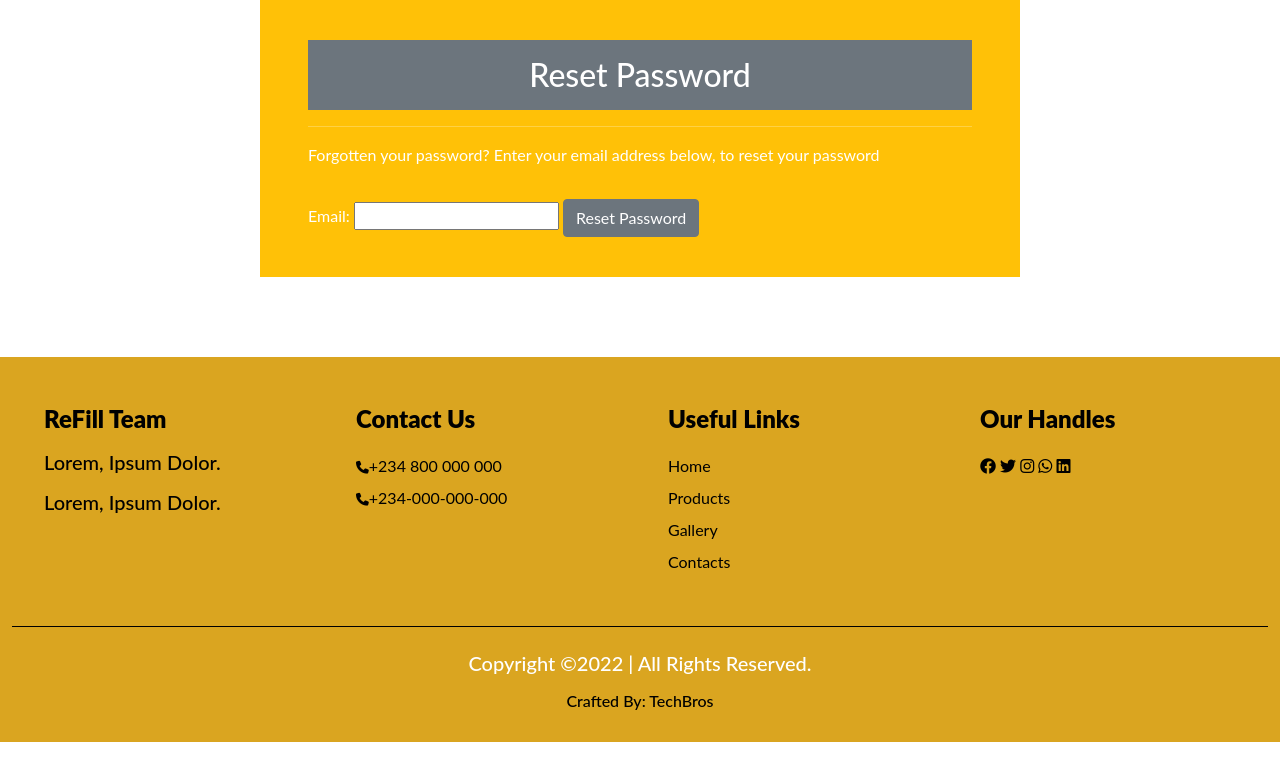
After one commit to ChristopherAmah/chaw, a Django app: page /password_reset in a window 1280 px wide. The commit adds this page. Shown: the top 781 px of the page. Run offline with Django 4.2, Linux system fonts and the light colour scheme; data comes from the database, SQL or seed files in the repository; both versions use the stored data as it was after the commit; some libraries are stand-ins or nearby versions.

Commit message:
password reset

```diff
--- a/chaw/urls.py
+++ b/chaw/urls.py
@@ -17,10 +17,14 @@ from django.contrib import admin
 from django.urls import path,include
 from django.conf.urls.static import static
 from django.conf import settings
+from django.contrib.auth import views as auth_views
 
 urlpatterns = [
     path('techbro/', admin.site.urls),
     path('', include('techbro.urls')),
+    path('password_reset/done', auth_views.PasswordResetDoneView.as_view(template_name='password/password_reset_done.html'), name='password_reset_done'),
+    path('reset/<uidb64>/<token>/', auth_views.PasswordResetConfirmView.as_view(template_name='password/password_reset_confirm.html'), name='password_reset_confirm'),
+    path('reset/done', auth_views.PasswordResetCompleteView.as_view(template_name='password/password_reset_complete.html'), name='password_reset_complete'),
 ]
 if settings.DEBUG:
     urlpatterns += static(settings.STATIC_URL, document_root=settings.STATIC_ROOT)
--- /dev/null
+++ b/techbro/templates/password/password_reset.html
@@ -0,0 +1,29 @@
+{% extends 'base.html' %}
+
+
+{% block title %} Reset password {% endblock title %}
+<!-- header  -->
+{% block header %}{% endblock header %}
+<!-- header  -->
+
+{% block content %}
+{% comment %} reset password {% endcomment %}
+<div class="container">
+    <div class="row justify-content-center">
+        <div class="col-10 col-sm-8 bg-warning py-4 px-5 text-white">
+            <h2 class="mt-3 bg-secondary text-center py-3 px-5">Reset Password</h2>
+            <hr>
+            <p>Forgotten your password? Enter your email address below, to reset your password</p>
+            <form class="bg-warning" method="POST">
+                {% csrf_token %}
+                {{ password_reset_form }}
+                <button class="btn btn-secondary text-white my-3" type="submit">Reset Password</button>
+            </form>
+        </div>
+    </div>
+</div>
+{% endblock content %}
+
+<!--- footer -->
+{% block footer %} {% include 'footer.html' %}{% endblock footer %}
+<!--- footer done -->
--- a/techbro/templates/signin.html
+++ b/techbro/templates/signin.html
@@ -29,6 +29,7 @@
                 <button type="submit" class="btn-secondary mt-3 ms-auto">LogIn</button>
             </div>
         </form>
+        <a class="btn btn-warning text-white my-3" href="{% url 'password_reset' %}">Forgot Password?</a>
     </div>
 </div>
 {% endblock content %}
--- a/techbro/urls.py
+++ b/techbro/urls.py
@@ -4,6 +4,7 @@ from .views import *
 
 urlpatterns = [
     path('', index, name='index'),
+    path('password_reset', password_reset_request, name='password_reset'),
     path('contact', contactt, name='contact'),
     path('all_food', all_food, name='all_food'),
     path('categories', categories, name='categories'),
--- a/techbro/views.py
+++ b/techbro/views.py
@@ -1,3 +1,4 @@
+import re
 import requests
 import json
 import uuid
@@ -21,6 +22,17 @@ from cart.models import * #import all models from models.py file here
 from techbro.forms import SignupForm
 from dashboard.forms import ProfileUpdateForm
 
+# password reset modules
+from django.core.mail import send_mail, BadHeaderError
+from django.contrib.auth.forms import PasswordResetForm
+from django.contrib.auth.models import User
+from django.template.loader import render_to_string
+from django.db.models.query_utils import Q
+from django.utils.http import urlsafe_base64_encode
+from django.contrib.auth.tokens import default_token_generator
+from django.utils.encoding import force_bytes
+# password reset modules
+
 # Create your views here.
 def index(request):
     #query the Database to pull objects out
@@ -39,6 +51,36 @@ def index(request):
     }
 
     return render(request, 'index.html', context)
+
+def password_reset_request(request):
+    if request.method == "POST":
+        password_reset_form = PasswordResetForm(request.POST)
+        if password_reset_form.is_valid():
+            data = password_reset_form.cleaned_data['email']
+            associated_users = User.objects.filter(Q(email=data))
+            if associated_users.exists():
+                for user in associated_users:
+                    subject = "Password Reset Requested"
+                    email_template_name = "password/password_reset_email.txt"
+                    c = {
+                        "email":user.email,
+                        "domain":'127.0.0.1:8000',
+                        'site_name':'Refill',
+                        "uid": urlsafe_base64_encode(force_bytes(user.pk)),
+                        'user': user,
+                        "token": default_token_generator.make_token(user),
+                        "protocol": "http",
+                    }
+                    email = render_to_string(email_template_name, c)
+                    try:
+                        send_mail(subject, email, 'christopheramah1@gmail.com', [user.email], fail_silently=False)
+                    except BadHeaderError:
+                        return HttpResponse('Invalid header found.')
+                    return redirect("password_reset/done")
+    password_reset_form =PasswordResetForm()
+    return render(request=request, template_name="password/password_reset.html", context={
+        "password_reset_form":password_reset_form
+    })
 
 def contactt(request):
     return render(request, 'contact.html')
```
Also changed, not shown: chaw/settings.py (+6 -6 lines), techbro/templates/password/password_reset_complete.html (added, +25 -0 lines), techbro/templates/password/password_reset_confirm.html (added, +29 -0 lines), techbro/templates/password/password_reset_done.html (added, +32 -0 lines), techbro/templates/password/password_reset_email.txt (added, +15 -0 lines), db.sqlite3.
